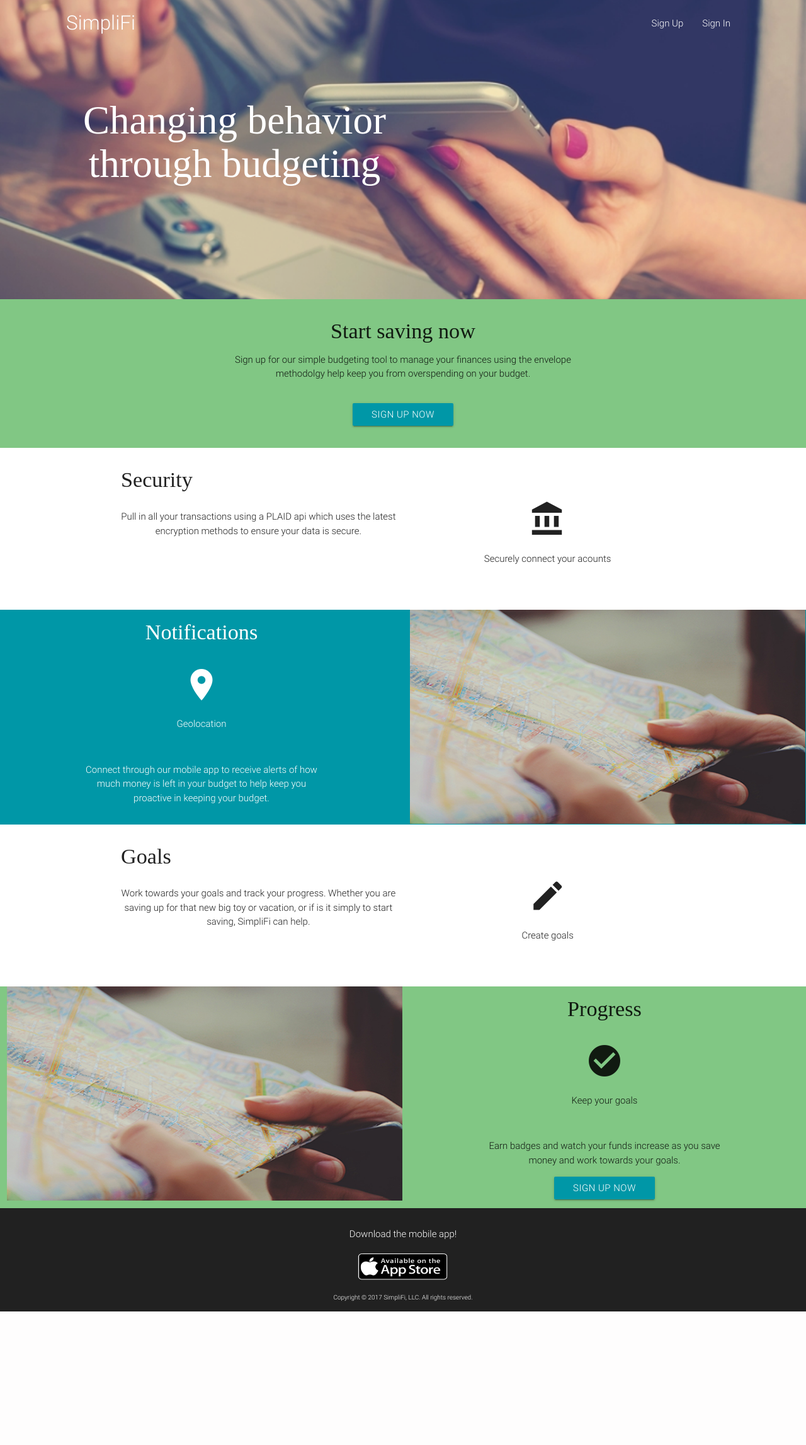
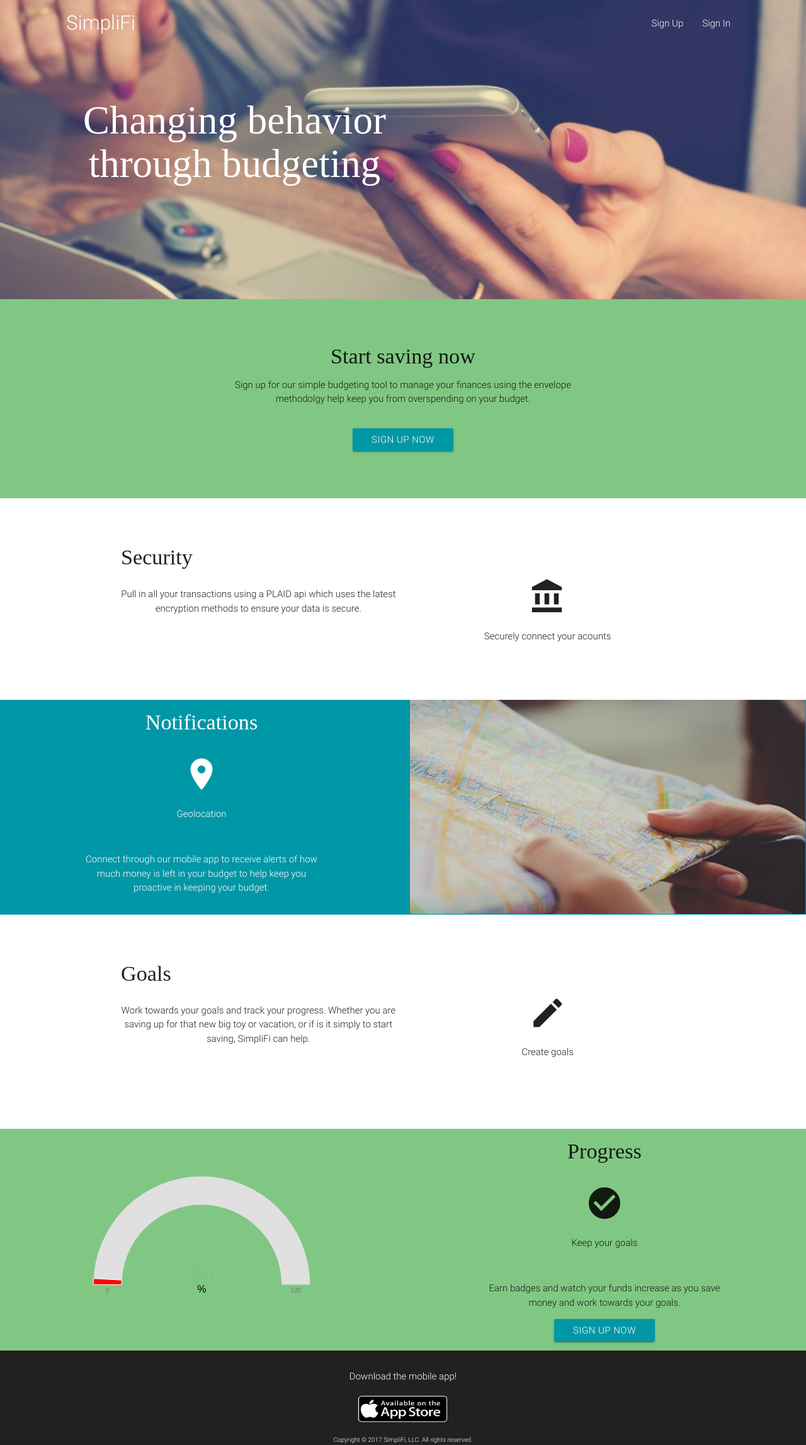
Before and after one commit to cpett/simple_budget, a Django app: page / in a window 1280 px wide. Shown: the top 2294 px of the page at 63% size. Before the commit the page ends 2082 px from the top, so only its background shows below. Run offline with Django 3.2, Linux system fonts and the light colour scheme; parts of the project's set-up code (start-up, migrations or seed data) failed here and were passed over; some libraries are stand-ins or nearby versions.

Commit message:
Add chart to landing page and small design changes

```diff
--- a/homepage/templates/base.html
+++ b/homepage/templates/base.html
@@ -14,6 +14,13 @@
   <script src="{% static 'js/main_js.js' %}"></script>
   <!-- Local CSS -->
   <link rel="stylesheet" href="{% static 'css/main.css' %}">
+
+  <!-- Load c3.css -->
+  <link href="{% static  'c3/c3.css' %}" rel="stylesheet" type="text/css">
+  <!-- Load d3.js and c3.js -->
+  <script src="{% static 'd3/d3.min.js' %}" charset="utf-8"></script>
+  <!-- <script src="https://d3js.org/d3.v4.min.js"></script> -->
+  <script src="{% static 'c3/c3.min.js' %}"></script>
 </head>
 <body>
   <div id="fakeLoader"></div>
--- a/homepage/templates/index.html
+++ b/homepage/templates/index.html
@@ -7,6 +7,9 @@
 <!-- First Section -->
 <div class="section green lighten-2">
   <div class="row container">
+    <div class='row'></div>
+    <div class='row'></div>
+
     <div class="row">
       <div class="col s12 m2 l2 center-align">
 
@@ -23,11 +26,16 @@
     <div class="center">
       <a href="{% url 'sign_up' %}" class="btnSignUp waves-effect waves-blue btn cyan darken-2">Sign Up Now</a>
     </div>
+    <div class='row'></div>
+    <div class='row'></div>
   </div>
 </div>
 
 <!-- Second Section -->
 <div class="section white">
+  <div class='row'></div>
+  <div class='row'></div>
+  <div class='row'></div>
   <div class="row container">
     <h4>Security</h4>
     <div class="row">
@@ -39,6 +47,7 @@
         <p>Securely connect your acounts</p>
       </div>
     </div>
+    <div class='row'></div>
   </div>
 </div>
 
@@ -68,6 +77,9 @@
 
 <!-- Third Section -->
 <div class="section white" id=''>
+  <div class='row'></div>
+  <div class='row'></div>
+  <div class='row'></div>
   <div class="row container">
     <h4>Goals</h4>
     <div class="row">
@@ -80,13 +92,15 @@
       </div>
     </div>
   </div>
+  <div class='row'></div>
+  <div class='row'></div>
 </div>
 
 <!-- Fourth Section -->
 <div class="section green lighten-2 ">
   <div class='row notifications'>
     <div class='col s12 m6 l6'>
-      <img id='map' src='{% static 'imgs/map.jpg' %}'/>
+      <div id='chart' style='margin-top:10%'></div>
     </div>
     <div class='col s12 m6 l6'>
       <div class='row center'>
@@ -126,4 +140,74 @@
     </div>
   </div>
 </div>
+<script>
+var activated = false
+$(window).scroll(function () {
+    if ( $(this).scrollTop() > 1100 && activated == false) {
+      activated = true
+      var chart = c3.generate({
+          data: {
+              bindto: '#chart',
+              columns: [
+                  ['Envelope Spent', 33]
+              ],
+              type: 'gauge'
+          },
+          gauge: {
+             label: {
+                 format: function(value, ratio) {
+                     return value;
+                 },
+                 show: true // to turn off the min/max labels.
+             },
+         min: 0, // 0 is default, //can handle negative min e.g. vacuum / voltage / current flow / rate of change
+         max: 100, // 100 is default
+         units: '%',
+         width: 45 // for adjusting arc thickness
+          },
+          color: {
+              pattern: ['#FF0000', '#F97600', '#F6C600', '#60B044'], // the three color levels for the percentage values.
+              threshold: {
+      //            unit: 'value', // percentage is default
+      //            max: 200, // 100 is default
+                  values: [30, 60, 90, 100]
+              }
+          },
+          size: {
+              height: 200
+          }
+      });
+
+      setTimeout(function () {
+          chart.load({
+              columns: [['Envelope Spent', 10]]
+          });
+      }, 000);
+
+      setTimeout(function () {
+          chart.load({
+              columns: [['Envelope Spent', 50]]
+          });
+      }, 1000);
+
+      setTimeout(function () {
+          chart.load({
+              columns: [['Envelope Spent', 70]]
+          });
+      }, 2000);
+
+      setTimeout(function () {
+          chart.load({
+              columns: [['Envelope Spent', 0]]
+          });
+      }, 3000);
+
+      setTimeout(function () {
+          chart.load({
+              columns: [['Envelope Spent', 90]]
+          });
+      }, 4000);
+      }
+    });
+</script>
 {% endblock %}
```
